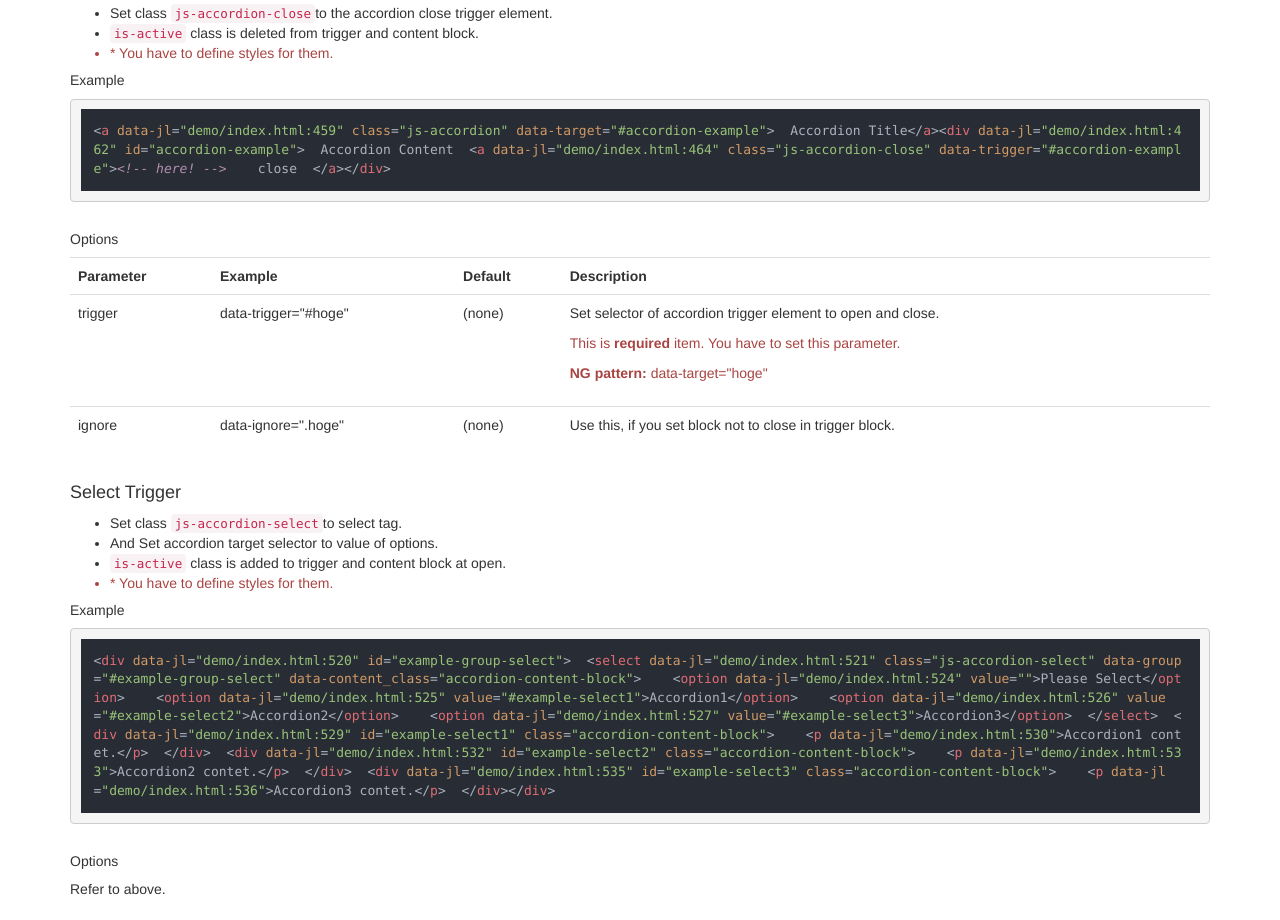
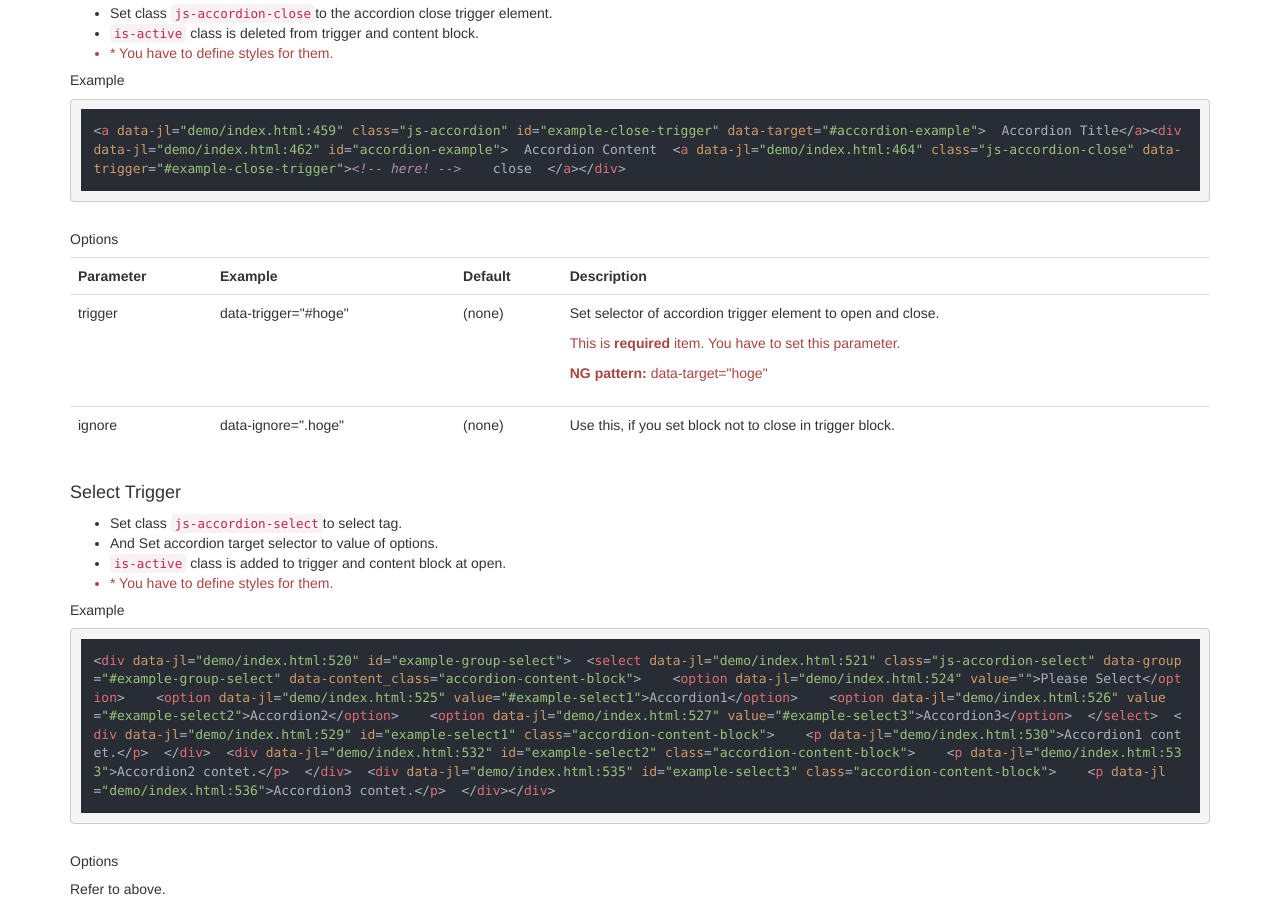
Before and after one commit to uzura8/easy-accordion, a website: page demo/index.html in a window 1280 px wide. Shown: the part 2939-3859 px from the top of the page. Drawn offline with nearby package versions, Linux system fonts and the light colour scheme.

Commit message:
Imploved example for close trigger on demo page

```diff
--- a/demo/index.html
+++ b/demo/index.html
@@ -456,12 +456,12 @@
         <h5>Example</h5>
         <pre><code class="js-code html" data-target="demo-example2"></code></pre>
         <div id="demo-example2" class="u-hidden">
-<a class="js-accordion" data-target="#accordion-example">
+<a class="js-accordion" id="example-close-trigger" data-target="#accordion-example">
   Accordion Title
 </a>
 <div id="accordion-example">
   Accordion Content
-  <a class="js-accordion-close" data-trigger="#accordion-example"><!-- here! -->
+  <a class="js-accordion-close" data-trigger="#example-close-trigger"><!-- here! -->
     close
   </a>
 </div>
```
